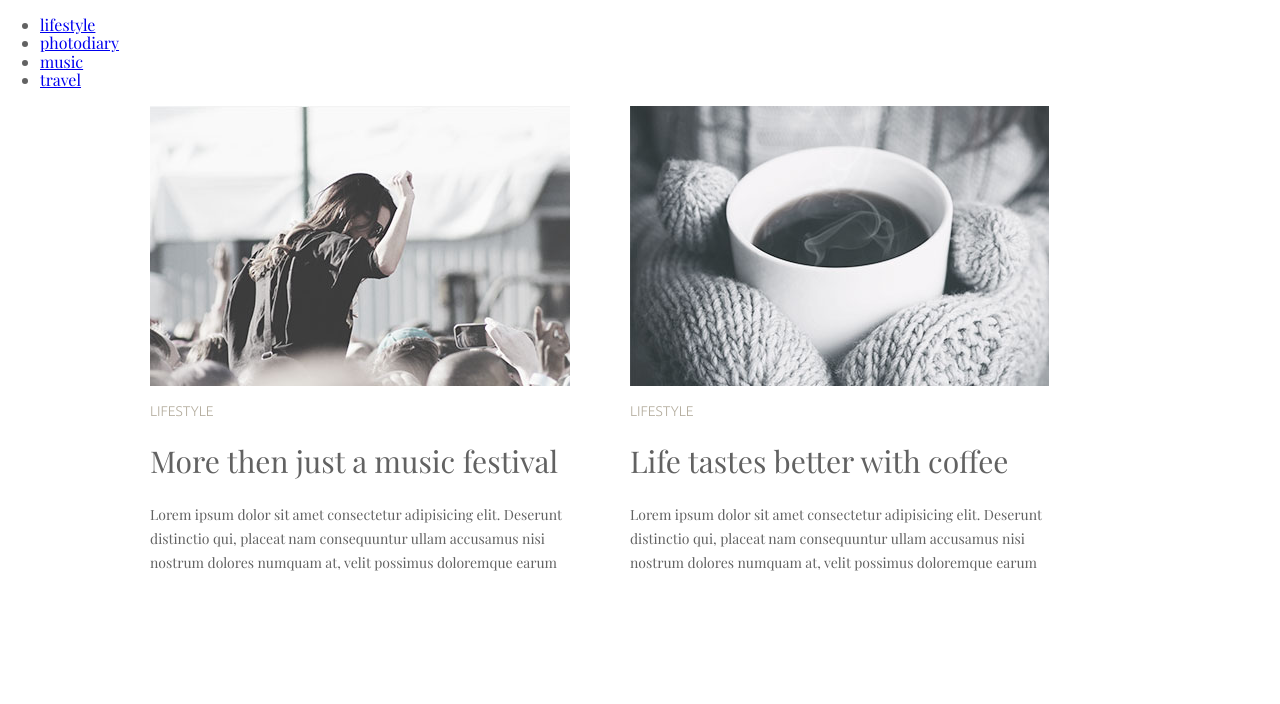
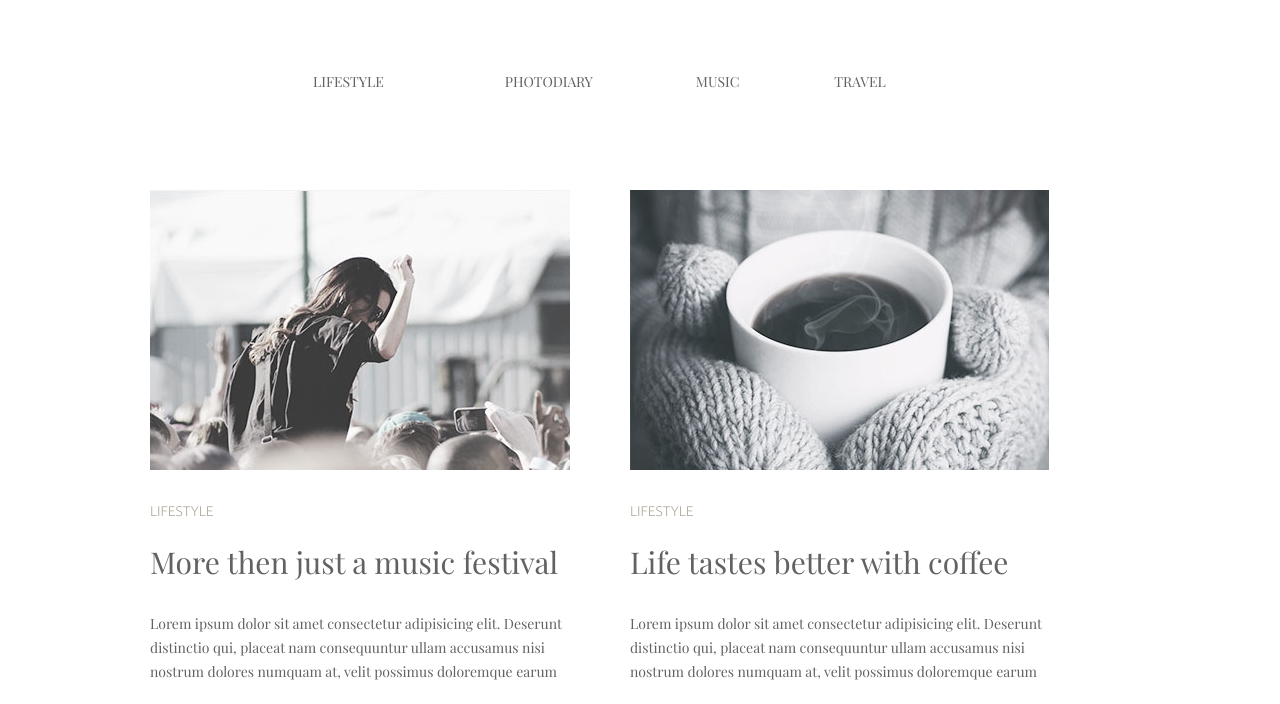
Before and after one commit to VadimBerezenskiy/module-03, a plain HTML site: page index.html in a window 1280 px wide. Shown: the top 704 px of the page. Drawn offline with nearby package versions, Linux system fonts and the light colour scheme.

Commit message:
raw ending

```diff
--- a/css/styles.css
+++ b/css/styles.css
@@ -7,6 +7,43 @@ div {
   font-family: "Playfair Display", serif;
   color: #626262;
   font-weight: 400;
+}
+
+.block {
+  padding: 70px 0 96px 0;
+}
+
+li {
+  display: inline-block;
+  font-size: 14px;
+  line-height: 24px;
+  text-transform: uppercase;
+}
+
+a {
+  text-decoration: none;
+  color: #626262;
+}
+
+ul {
+  margin: 0;
+  padding: 0;
+}
+
+.life :hover {
+  color: #03a9f4;
+}
+
+.life {
+  padding: 0 117px 0 313px;
+}
+
+.photo {
+  padding-right: 99px;
+}
+
+.music {
+  padding-right: 91px;
 }
 
 .topic {
@@ -39,6 +76,7 @@ div {
   margin: 0 56px 54px 149px;
   width: 420px;
 }
+
 .sixth {
   margin-right: 152px;
   margin-bottom: 54px;
@@ -46,6 +84,8 @@ div {
 }
 
 .ubuntu {
+  margin-top: 30px;
+  margin-bottom: 0;
   color: #b4ad9e;
   font-family: "Ubuntu", sans-serif;
   font-size: 14px;
@@ -54,14 +94,17 @@ div {
 }
 
 h2 {
+  margin-top: 26px;
+  margin-bottom: 0;
   font-size: 30px;
   font-weight: 400;
 }
 
 .text {
+  margin-top: 32px;
+  margin-bottom: 0;
   font-size: 14px;
   line-height: 24px;
-  margin-bottom: 0;
 }
 
 button {
--- a/index.html
+++ b/index.html
@@ -20,12 +20,14 @@
     <div>
       <header>
         <nav>
-          <ul>
-            <li><a href="#">lifestyle</a></li>
-            <li><a href="#">photodiary</a></li>
-            <li><a href="#">music</a></li>
-            <li><a href="#">travel</a></li>
-          </ul>
+          <div class="block">
+            <ul>
+              <li class="life"><a href="#">lifestyle</a></li>
+              <li class="photo"><a href="#">photodiary</a></li>
+              <li class="music"><a href="#">music</a></li>
+              <li><a href="#">travel</a></li>
+            </ul>
+          </div>
         </nav>
       </header>
       <main>
```
